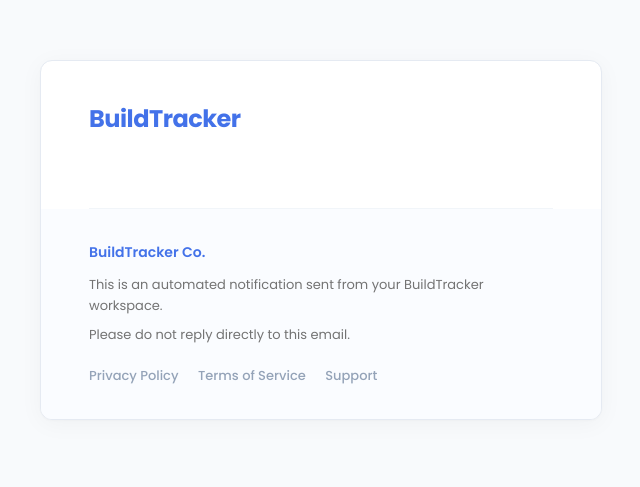
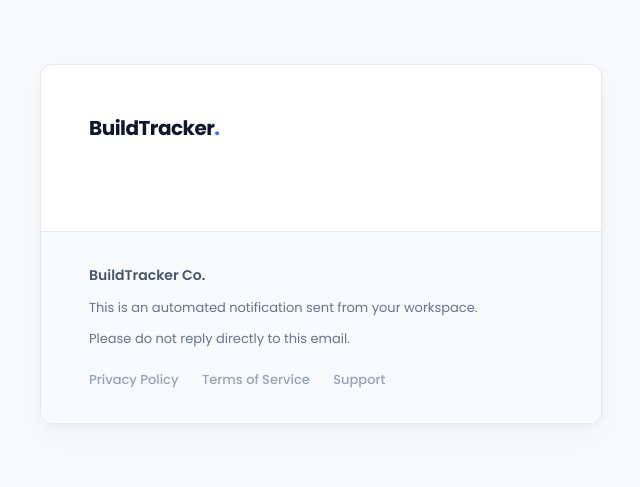
Before and after one commit to scaleforgelabs/buildtrackerbackend, a Django app: template core/templates/core/base_email.html in a window 1280 px wide. Shown: the top 487 px of the page, without its empty margins (319-959 px from the left). Run offline with Django 4.2, Linux system fonts and the light colour scheme; the template is opened without the code that fills it, so the values that code supplies are empty; parts of the project's set-up code (start-up, migrations or seed data) failed here and were passed over.

Commit message:
added mail template

```diff
--- a/core/templates/core/base_email.html
+++ b/core/templates/core/base_email.html
@@ -11,14 +11,14 @@
             background-color: #F8FAFC;
             margin: 0;
             padding: 0;
-            color: #1A202C;
+            color: #0F172A;
             -webkit-font-smoothing: antialiased;
             -moz-osx-font-smoothing: grayscale;
         }
         .email-wrapper {
             width: 100%;
             background-color: #F8FAFC;
-            padding: 60px 20px;
+            padding: 64px 20px;
             box-sizing: border-box;
         }
         .email-content {
@@ -27,65 +27,81 @@
             background-color: #FFFFFF;
             border-radius: 12px;
             overflow: hidden;
-            box-shadow: 0 4px 24px rgba(0, 0, 0, 0.04), 0 1px 2px rgba(0, 0, 0, 0.02);
-            border: 1px solid #E5EAF2;
+            box-shadow: 0 12px 32px rgba(15, 23, 42, 0.04), 0 2px 8px rgba(15, 23, 42, 0.02);
+            border: 1px solid #E2E8F0;
         }
-        .header {
-            padding: 40px 48px 24px;
+        .email-body {
+            padding: 48px;
         }
         .logo {
-            font-size: 24px;
+            display: inline-block;
+            font-size: 20px;
             font-weight: 700;
+            color: #0F172A;
+            text-decoration: none;
+            letter-spacing: -0.5px;
+            margin-bottom: 40px;
+        }
+        .logo span {
             color: #4372E9;
-            letter-spacing: -0.5px;
-            display: inline-block;
-            text-decoration: none;
         }
-        .body {
-            padding: 0 48px 48px;
-            line-height: 1.75;
+        h2 {
+            font-size: 20px;
+            color: #0F172A;
+            margin: 0 0 20px 0;
+            font-weight: 600;
+            line-height: 1.4;
+            letter-spacing: -0.3px;
+        }
+        .message-content {
             font-size: 15px;
+            line-height: 1.7;
             color: #334155;
             word-wrap: break-word;
+            margin: 0;
         }
-        .body h2 {
-            font-size: 22px;
-            color: #0F172A;
-            margin-top: 0;
-            margin-bottom: 24px;
-            font-weight: 600;
-            line-height: 1.3;
-        }
-        .body a {
+        .message-content a {
             color: #4372E9;
             text-decoration: none;
             font-weight: 500;
-            border-bottom: 1px solid transparent;
+        }
+        .message-content a:hover {
+            text-decoration: underline;
+        }
+        .action-container {
+            margin-top: 40px;
+        }
+        .button-primary {
+            display: inline-block;
+            background-color: #4372E9;
+            color: #FFFFFF !important;
+            padding: 14px 28px;
+            font-size: 15px;
+            font-weight: 500;
+            border-radius: 8px;
+            text-decoration: none !important;
+            box-shadow: 0 4px 12px rgba(67, 114, 233, 0.2);
             transition: all 0.2s ease;
         }
-        .body a:hover {
-            border-bottom-color: #4372E9;
+        .button-primary:hover {
+            background-color: #3562D5;
+            box-shadow: 0 6px 16px rgba(67, 114, 233, 0.3);
+            transform: translateY(-1px);
         }
-        .divider {
-            height: 1px;
-            background-color: #F1F5F9;
-            width: calc(100% - 96px);
-            margin: 0 auto;
-        }
-        .footer {
-            background-color: #FAFCFF;
+        .email-footer {
+            background-color: #F8FAFC;
             padding: 32px 48px;
-            text-align: left;
+            border-top: 1px solid #E2E8F0;
             font-size: 13px;
             line-height: 1.6;
-            color: #737373;
+            color: #64748B;
         }
-        .footer p {
-            margin: 0 0 8px 0;
+        .email-footer p {
+            margin: 0 0 10px 0;
         }
         .footer-logo {
             font-weight: 600;
-            color: #4372E9;
+            color: #475569;
             margin-bottom: 12px;
             display: inline-block;
             font-size: 14px;
@@ -96,32 +112,39 @@
         .footer-links a {
             color: #94A3B8;
             text-decoration: none;
-            margin-right: 16px;
+            margin-right: 20px;
             font-weight: 500;
             transition: color 0.2s ease;
         }
         .footer-links a:hover {
             color: #4372E9;
         }
-        .message-content {
-            white-space: normal;
-        }
     </style>
 </head>
 <body>
     <div class="email-wrapper">
         <div class="email-content">
-            <div class="header">
-                <a href="#" class="logo">BuildTracker</a>
+            <div class="email-body">
+                <a href="#" class="logo">BuildTracker<span>.</span></a>
+
+                {% if subject %}
+                <h2>{{ subject }}</h2>
+                {% endif %}
+
+                <div class="message-content">
+                    {{ message|urlize|linebreaksbr }}
+                </div>
+
+                {% if action_url %}
+                <div class="action-container">
+                    <a href="{{ action_url }}" class="button-primary">{{ action_text }}</a>
+                </div>
+                {% endif %}
             </div>
-            <div class="body">
-                {% if subject %}<h2 style="font-size:22px;color:#0F172A;margin-top:0;font-weight:600;">{{ subject }}</h2>{% endif %}
-                <div class="message-content" style="margin: 0; padding: 0;">{{ message|urlize|linebreaksbr }}</div>
-            </div>
-            <div class="divider"></div>
-            <div class="footer">
+
+            <div class="email-footer">
                 <div class="footer-logo">BuildTracker Co.</div>
-                <p>This is an automated notification sent from your BuildTracker workspace.</p>
+                <p>This is an automated notification sent from your workspace.</p>
                 <p>Please do not reply directly to this email.</p>
                 <div class="footer-links">
                     <a href="#">Privacy Policy</a>
```
Also changed, not shown: core/messaging.py (+18 -0 lines).
